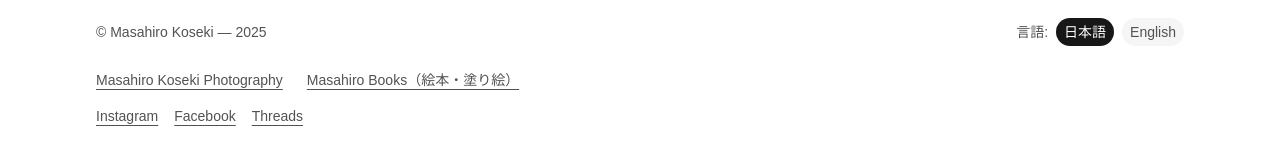
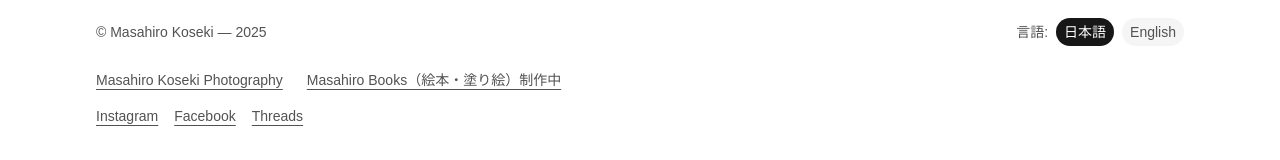
Before and after one commit to masahiro-koseki/masahiro-site, a Next.js app: page / in a window 1280 px wide. Shown: the part 3375-3535 px from the top of the page. Built offline with nearby package versions, Linux system fonts and the light colour scheme.

Commit message:
Add related link to footer

```diff
--- a/app/page.tsx
+++ b/app/page.tsx
@@ -743,10 +743,10 @@ const gallerySources = [
 		</a>
 
 		<a
-		href="https://books.masahiro-koseki.com"
+		href=""
 		className="underline underline-offset-4 hover:opacity-70"
 		>
-		Masahiro Books（絵本・塗り絵）
+		Masahiro Books（絵本・塗り絵）制作中
 		</a>
 		</div>
 		{/* ▲▲▲ 関連サイトリンク（ここまで） ▲▲▲ */}
```
